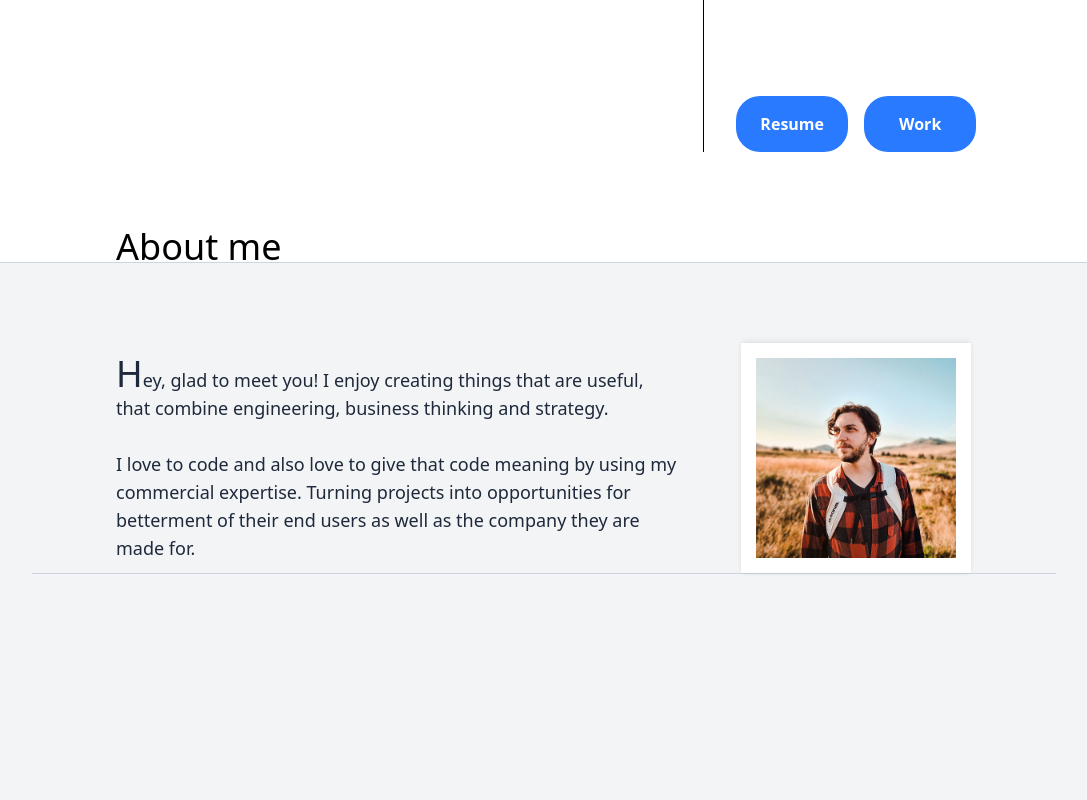
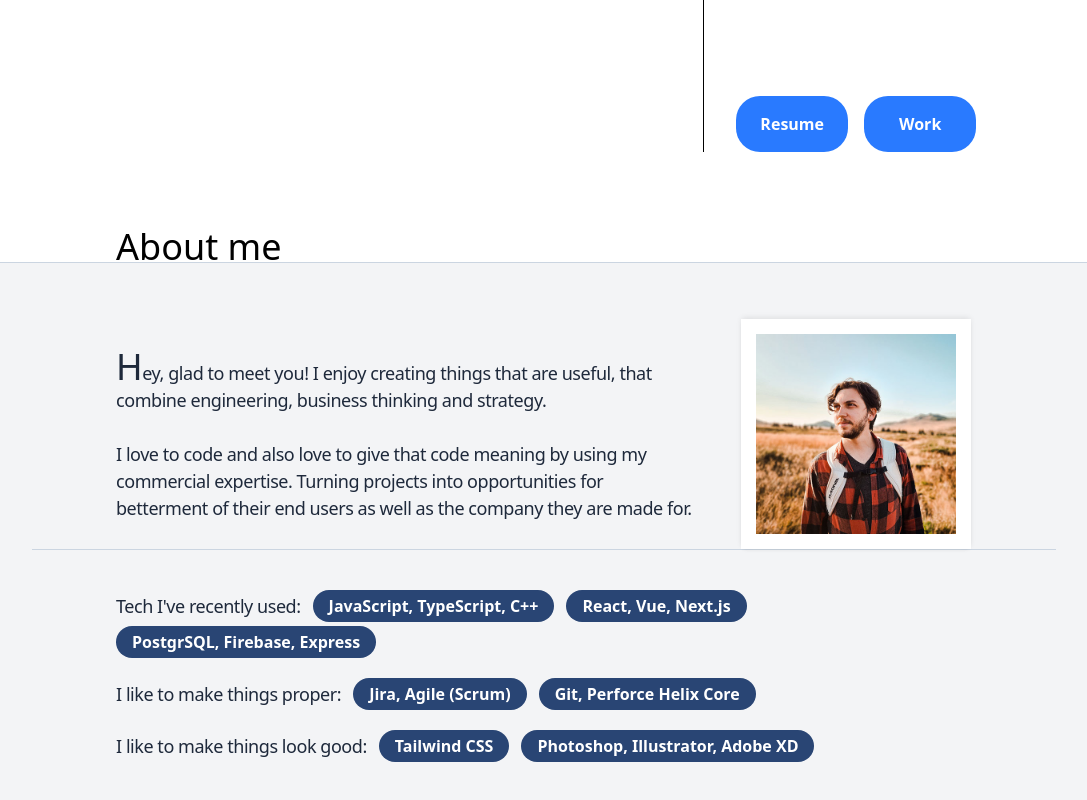
Before and after one commit to Piperapk/pipera-portfolio, a Next.js app: page / in a window 1280 px wide. Shown: the part 374-1174 px from the top of the page, without its empty margins (96-1183 px from the left). Built offline with nearby package versions, Linux system fonts and the light colour scheme.

Commit message:
About Me + skills page finished

```diff
--- a/components/AboutMe.tsx
+++ b/components/AboutMe.tsx
@@ -1,5 +1,6 @@
 import React, { Fragment } from "react";
 import Image from "next/image";
+import Button_List from "./Button_List";
 
 interface Props {
     containerWidth?: string
@@ -11,14 +12,15 @@ const AboutMe = (props: Props) => {
         <Fragment>
             <div className="mt-20">
                 <div className={`${props.containerWidth} m-auto`}>
-                    <h1 className="text-4xl leading-[30px] font-thin px-5">About me</h1>
+                    <h1 className="text-4xl leading-[25px] sm:leading-[30px] font-thin px-5 ">About me</h1>
                 </div>
                 <div className="border-t border-slate-300"/>
-                <div className="h-screen bg-gray-100 px-10 pt-10 sm:pt-20">
+                <div className="bg-gray-100 px-10 p-10 sm:pt-14">
+
                     <div className={`${props.containerWidth} m-auto
                     flex flex-wrap-reverse sm:flex-wrap justify-center`}>
-                        <p className="sm:basis-2/3 self-center sm:pr-4 sm:pl-5 sm:py-0 py-10
-                        first-letter:text-4xl first-letter:font-light text-lg text-slate-800">
+                        <p className="sm:basis-2/3 self-center sm:pl-5 py-10 sm:py-0
+                        first-letter:text-4xl first-letter:font-light text-lg text-slate-800 leading-normal tracking-tight">
                             Hey, glad to meet you! I enjoy creating things that are useful, that
                             combine engineering, business thinking and strategy.
                             <br/><br/>
@@ -39,7 +41,29 @@ const AboutMe = (props: Props) => {
                             </div>
                         </div>
                     </div>
+
                     <div className="hidden sm:block border-t border-slate-300 max-w-5xl m-auto"/>
+
+                    <div className={`${props.containerWidth} m-auto sm:pl-5 sm:pt-10 space-y-5`}>
+                        <div className="flex flex-wrap items-center gap-x-3 gap-y-1">
+                            <span className="text-lg text-slate-800 leading-normal tracking-tight whitespace-nowrap">{"Tech I've recently used:"}</span>
+                            <Button_List text="JavaScript, TypeScript, C++" bgColor="bg-secondary"/>
+                            <Button_List text="React, Vue, Next.js" bgColor="bg-secondary"/>
+                            <Button_List text="PostgrSQL, Firebase, Express" bgColor="bg-secondary"/>
+                        </div>
+                        <div className="flex flex-wrap items-center gap-x-3 gap-y-1">
+                            <span className="text-lg text-slate-800 leading-normal tracking-tight whitespace-nowrap">I like to make things proper:</span>
+                            <Button_List text="Jira, Agile (Scrum)" bgColor="bg-secondary"/>
+                            <Button_List text="Git, Perforce Helix Core" bgColor="bg-secondary"/>
+                        </div>
+                        <div className="flex flex-wrap items-center gap-x-3 gap-y-1">
+                            <span className="text-lg text-slate-800 leading-normal tracking-tight whitespace-nowrap">I like to make things look good:</span>
+                            <Button_List text="Tailwind CSS" bgColor="bg-secondary"/>
+                            <Button_List text="Photoshop, Illustrator, Adobe XD" bgColor="bg-secondary"/>
+                        </div>
+
+                    </div>
+
                 </div>
             </div>
         </Fragment>
--- /dev/null
+++ b/components/Button_List.tsx
@@ -0,0 +1,21 @@
+import React, { Fragment } from "react";
+
+interface Props {
+    text: string,
+    bgColor?: string
+}
+
+//Tailwind based component
+const Button_List = ({text, bgColor = "bg-slate-600"}:Props) => {
+
+    return(
+        <Fragment>
+            <button className={`${bgColor}
+            text-white text-base font-semibold px-4 py-1 rounded-3xl text-left`}>
+            {text}
+            </button>
+        </Fragment>
+    )
+}
+
+export default Button_List;
--- a/components/HeroPage.tsx
+++ b/components/HeroPage.tsx
@@ -8,7 +8,7 @@ interface Props {
 const HeroPage = (props: Props) => {
   return(
     <Fragment>
-      <div className='text-center my-10 sm:m-[70px] text-4xl font-bold'>
+      <div className='text-center m-10 sm:m-[70px] text-4xl font-bold'>
         <h1>Hi, <span className='text-primary'>welcome</span> to my work.</h1>
       </div>
 
--- a/components/Navigation.tsx
+++ b/components/Navigation.tsx
@@ -28,7 +28,7 @@ return(
     <Fragment>
         <nav className={`py-3 flex justify-center space-x-3 sm:space-x-8 uppercase bg-white border-b-[1px] border-slate-100
         sticky top-0 z-50 backdrop-blur-sm bg-opacity-80
-        transition-all ease-in duration-200 ${showNavbar ? '' : '-translate-y-[80px] -my-8'}`}>
+        transition-transform ease-in duration-200 ${showNavbar ? '' : '-translate-y-[80px] -my-8'}`}>
             {[
                 ['Home', '#'],
                 ['Work', '#'],
```
